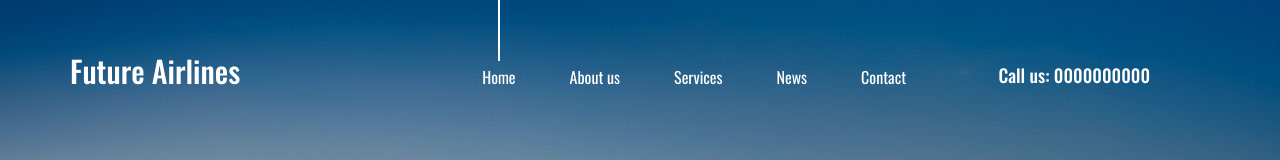
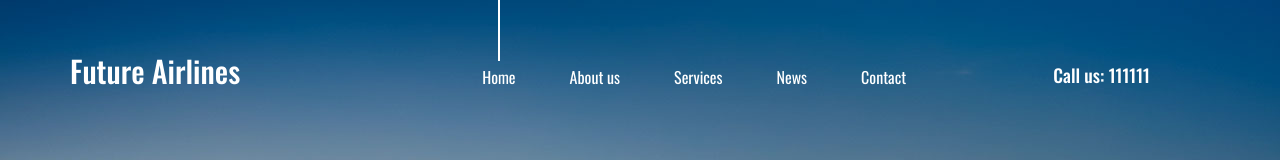
Before and after one commit to Lemax-Dev/control-repo, a plain HTML site: page index.html in a window 1280 px wide. Shown: the top 160 px of the page. Drawn offline with nearby package versions, Linux system fonts and the light colour scheme.

Commit message:
Update index.html

```diff
--- a/index.html
+++ b/index.html
@@ -36,7 +36,7 @@
 									<li><a href="contact.html">Contact</a></li>
 								</ul>
 							</nav>
-							<div class="header_phone ml-auto">Call us: 0000000000</div>
+							<div class="header_phone ml-auto">Call us: 111111</div>
 
 							<!-- Hamburger -->
 
```
